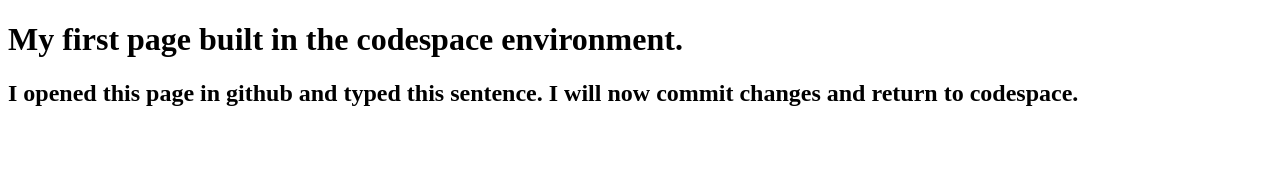
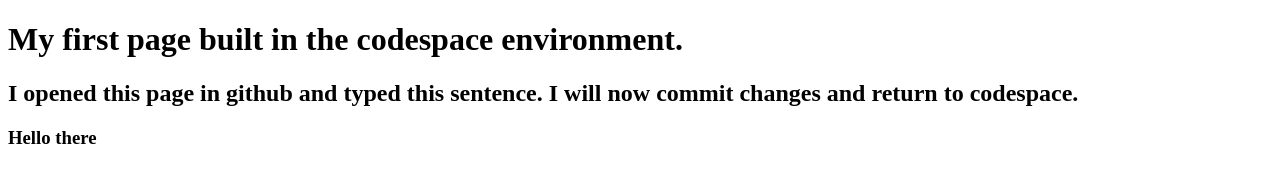
Before and after one commit to scruztaehs/hello-world, a plain HTML site: page index.html in a window 1280 px wide. Drawn offline with Linux system fonts and the light colour scheme.

Commit message:
Update index.html

```diff
--- a/index.html
+++ b/index.html
@@ -9,5 +9,6 @@
     <body>
         <h1>My first page built in the codespace environment.</h1>
         <h2>I opened this page in github and typed this sentence. I will now commit changes and return to codespace.</h2>
+        <h3>Hello there</h3>
     </body>
 </html>
```
